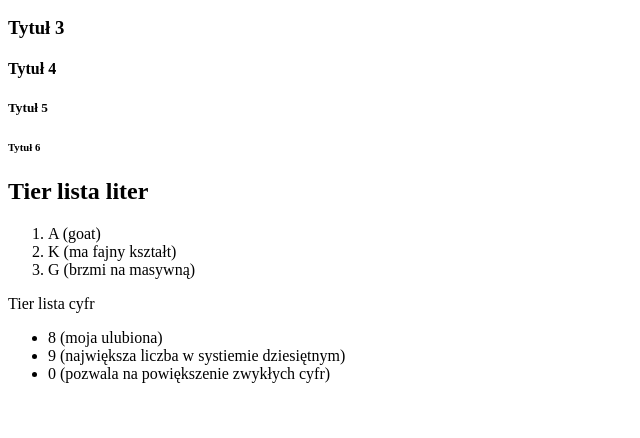
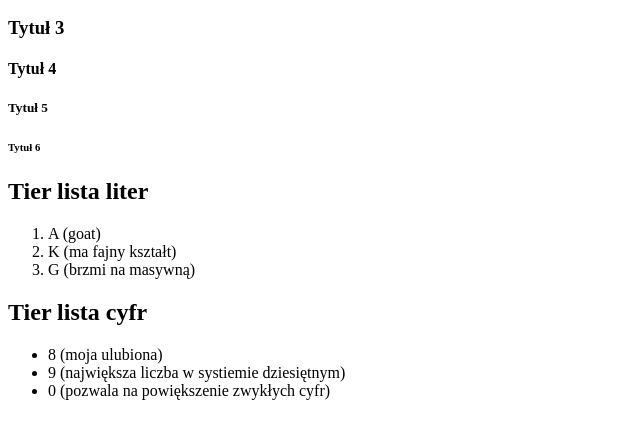
Before and after one commit to DawidNiemczuk3ti/Nowe-repozytorium-, a plain HTML site: page index.html in a window 1280 px wide. Shown: the part 170-608 px from the top of the page, without its empty margins (0-640 px from the left). Drawn offline with Linux system fonts and the light colour scheme.

Commit message:
Update index.html

```diff
--- a/index.html
+++ b/index.html
@@ -21,7 +21,7 @@
 	                 <li> G (brzmi na masywną) </li>
 					 </ol>
 
-                     <p> Tier lista cyfr </p>
+                     <h2> Tier lista cyfr</h2>
 	                 <ul>
 	                 <li> 8 (moja ulubiona)
                      <li> 9 (największa liczba w systiemie dziesiętnym) </li>
```
